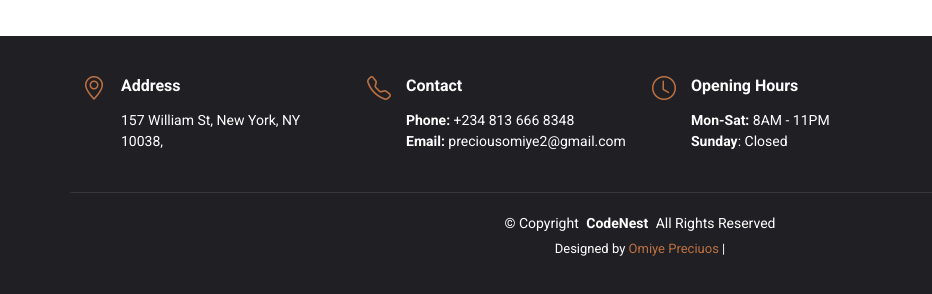
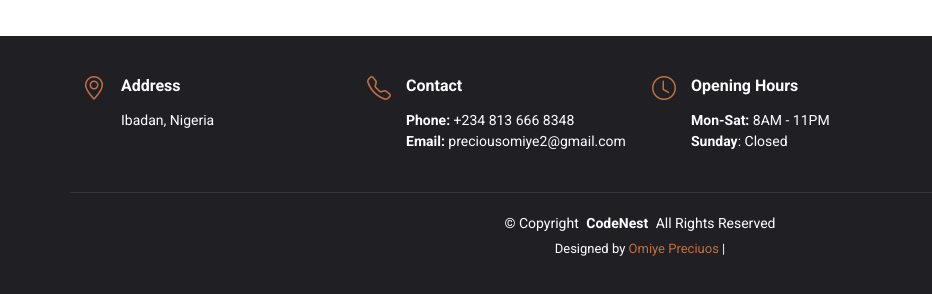
Before and after one commit to omiye-precious/SavorySpot, a plain HTML site: page index.html in a window 1280 px wide. Shown: the part 8278-8572 px from the top of the page, 0-932 px from the left. Drawn offline with Linux system fonts and the light colour scheme; animation ran at ten frames a second.

Commit message:
force update

```diff
--- a/index.html
+++ b/index.html
@@ -955,7 +955,7 @@
           <i class="bi bi-geo-alt icon"></i>
           <div class="address">
             <h4>Address</h4>
-            <p>157 William St, New York, NY 10038,</p>
+            <p>Ibadan, Nigeria</p>
             <p></p>
           </div>
 
```
